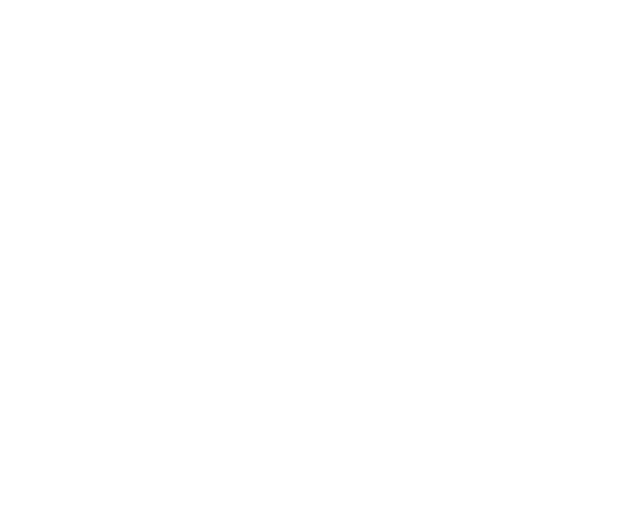
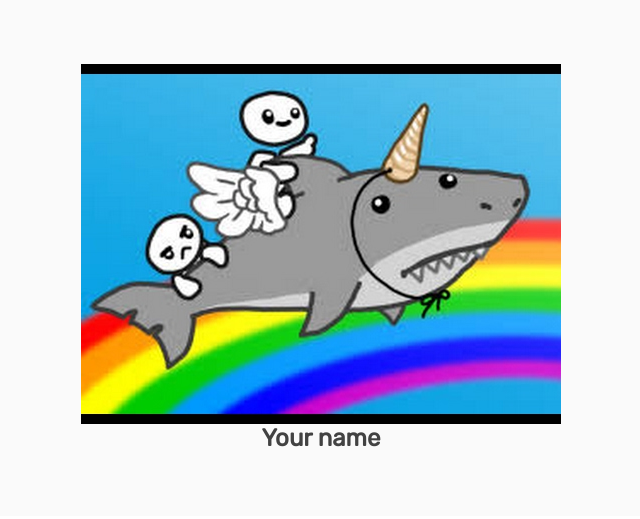
Before and after one commit to harrySullivan/website-class, a plain HTML site: page index.html in a window 1280 px wide. Shown: the whole page, without its empty margins (319-959 px from the left). Drawn offline with Linux system fonts and the light colour scheme.

Commit message:
section 1

```diff
--- a/css/main.css
+++ b/css/main.css
@@ -0,0 +1,12 @@
+body {
+  margin: 0;
+  font-family: 'Rubik', sans-serif;
+}
+
+.bg-light {
+  background-color: #fafafa;
+}
+
+.text-dark {
+  color: #424242;
+}
--- a/index.html
+++ b/index.html
@@ -13,6 +13,11 @@
 	<link rel="stylesheet" type="text/css" href="https://cdnjs.cloudflare.com/ajax/libs/font-awesome/5.11.2/css/all.min.css">
 </head>
 <body>
-
+	<section class="col col-12 page bg-light d-flex align-items-center justify-content-center pb4 pt4">
+		<div class="d-flex flex-column flex-grow text-center align-items-center">
+			<img class="profile-pic" src="./img/icon.jpg">
+			<h1 class="text-dark m0">Your name</h1>
+		</div>
+	</section>
 </body>
 </html>
```
